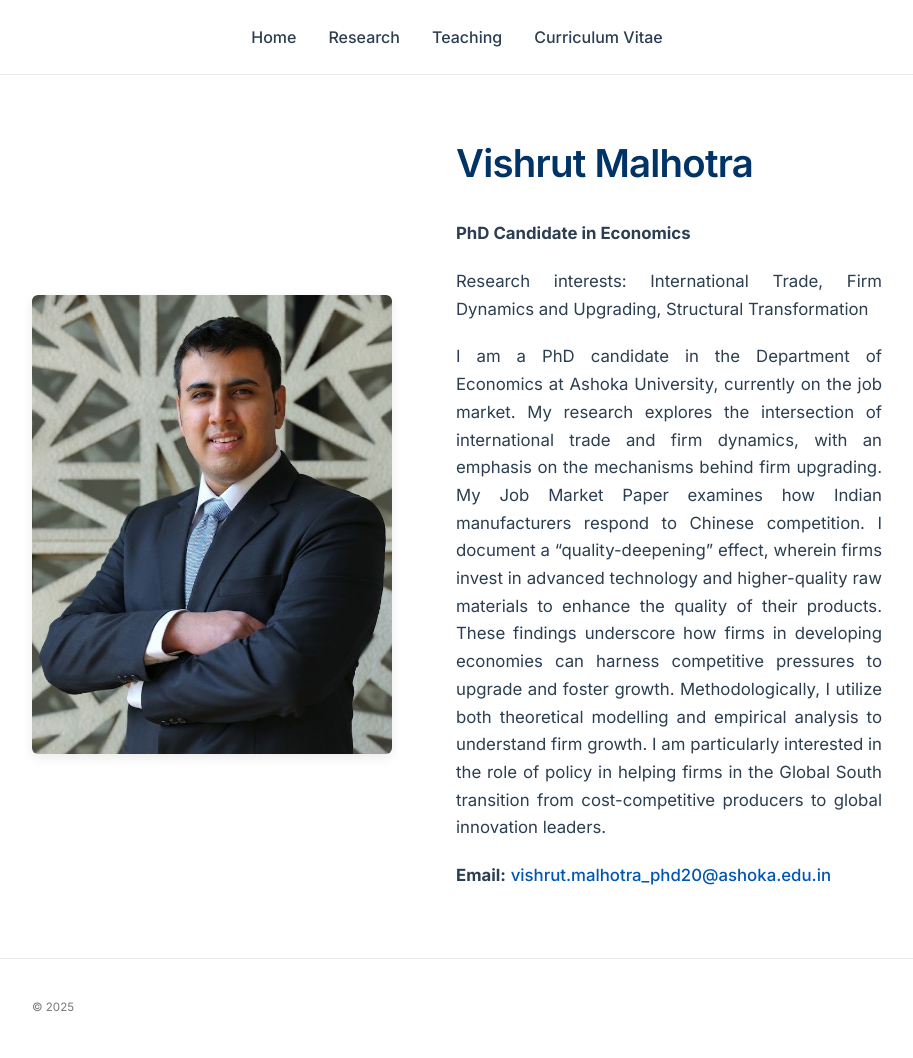
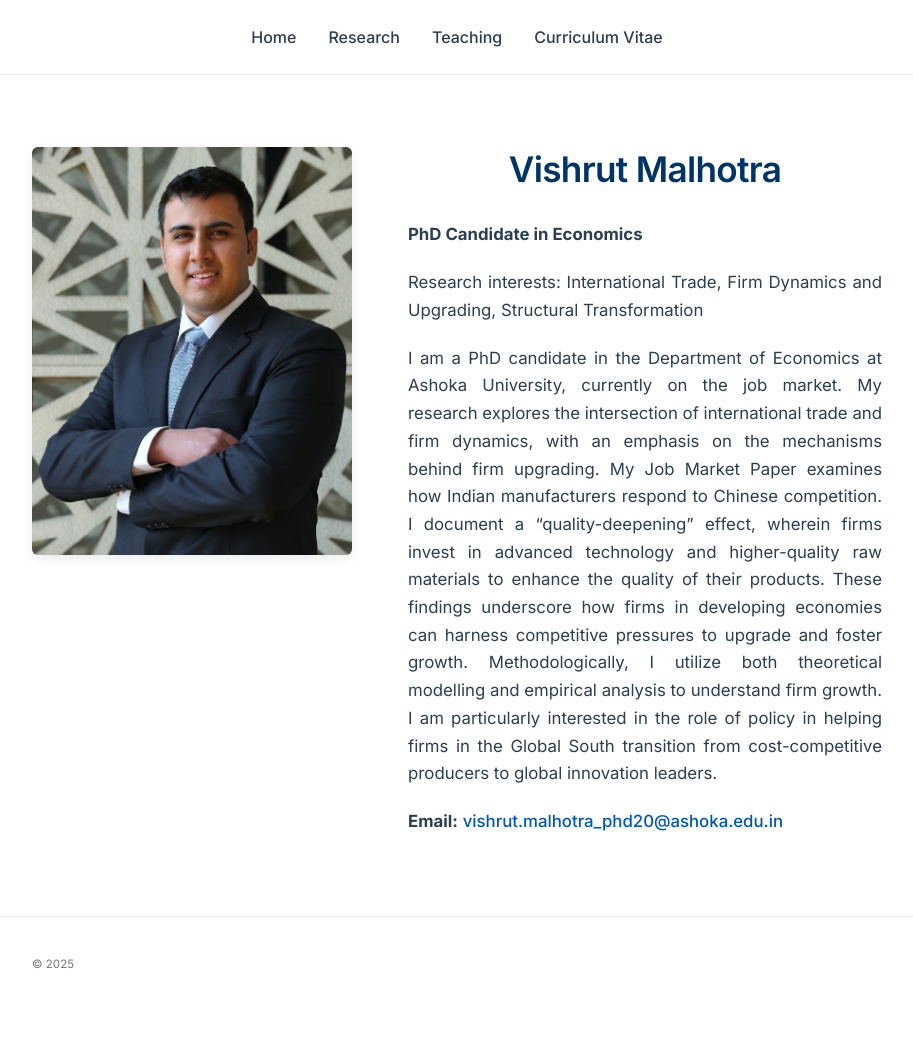
Before and after one commit to malhotravishrut/malhotravishrut.github.io, a Jekyll site: the page built from index.md, in a window 1280 px wide. Shown: the whole page, without its empty margins (183-1096 px from the left). Built offline with Jekyll 4.4.1, drawn with Linux system fonts in a browser that asks for light colours; after the commit the page ends 1015 px from its top, so only the background shows below that.

Commit message:
Update main.css

```diff
--- a/assets/main.css
+++ b/assets/main.css
@@ -10,7 +10,7 @@
   --color-link-hover: #003366;
   --color-bg: #ffffff;
   --color-border: #eaeaea;
-  --max-width: 900px;          /* Slightly wider to accommodate larger image */
+  --max-width: 900px;
 }
 
 * { box-sizing: border-box; }
@@ -61,30 +61,43 @@ a:hover {
 /* =========================================
    3. TYPOGRAPHY
    ========================================= */
+/* CENTER TITLES FIX */
 h1, h2, h3, h4 {
   font-weight: 600;
   color: #111;
-  margin-top: 2em;
+  margin-top: 1.5em;
   margin-bottom: 0.8em;
   line-height: 1.3;
 }
 
-h1 { font-size: 2rem; letter-spacing: -0.02em; }
-h2 { font-size: 1.5rem; border-bottom: 1px solid var(--color-border); padding-bottom: 0.3em; }
+/* Force all main Page Titles (and your Name) to Center */
+h1 {
+  font-size: 2.2rem;
+  letter-spacing: -0.02em;
+  text-align: center;      /* The Key Fix */
+  margin-top: 0;           /* Pull it up slightly */
+  color: var(--color-primary);
+}
+
+/* Keep h2 (subheadings) left aligned or centered?
+   Usually left is better for reading flow, but let's clean them up. */
+h2 {
+  font-size: 1.5rem;
+  border-bottom: 1px solid var(--color-border);
+  padding-bottom: 0.3em;
+}
+
 h3 { font-size: 1.25rem; margin-top: 1.5em; }
 
-/* JUSTIFIED TEXT UPDATE */
 p {
   margin-bottom: 1.2em;
-  text-align: justify; /* Makes text block rectangular */
+  text-align: justify;
 }
 
-/* Page Titles */
+/* Sub-page titles specific class */
 .page-title {
-  margin-top: 0;
-  margin-bottom: 1.5em;
-  font-size: 2.2rem;
-  color: var(--color-primary);
+  text-align: center;
+  margin-bottom: 2em;
 }
 
 /* =========================================
@@ -92,62 +105,53 @@ p {
    ========================================= */
 .site-header {
   padding: 1.5em 0;
-  margin-bottom: 3em;
+  margin-bottom: 2.5em; /* Reduced slightly to bring Title closer */
   border-bottom: 1px solid var(--color-border);
   background-color: #fff;
 }
 
-/* NAVIGATION UPDATE: CENTERED */
 .site-header .site-nav {
   display: flex;
-  justify-content: center; /* Centered looks cleaner */
+  justify-content: center; /* Center Nav */
   gap: 2em;
   font-size: 1rem;
   font-weight: 500;
 }
 
-.site-header a {
-  color: var(--color-text);
+.site-header a { color: var(--color-text); }
+.site-header a:hover { color: var(--color-primary); text-decoration: none; }
+
+/* =========================================
+   5. HOME PAGE (Structure)
+   ========================================= */
+/* We will move the Name H1 outside of this container in HTML
+   so it sits centered on top of the split layout */
+
+.home-container {
+  display: flex;
+  align-items: flex-start; /* Align top so text starts parallel to image top */
+  gap: 3.5em;
+  margin-top: 2em;
 }
 
-.site-header a:hover {
-  color: var(--color-primary);
-  text-decoration: none;
-}
-
-/* =========================================
-   5. HOME PAGE (Bio Section)
-   ========================================= */
-.home-container {
-  display: flex;
-  align-items: center; /* Vertically Centers the image */
-  gap: 4em;            /* More space between image and text */
-  margin-top: 1em;
-}
-
-/* IMAGE UPDATE: LARGER */
 .home-photo img {
-  width: 360px;        /* Increased size to match text height */
+  width: 320px;
   height: auto;
   border-radius: 6px;
   box-shadow: 0 4px 12px rgba(0,0,0,0.08);
   object-fit: cover;
-  display: block;      /* Fixes random whitespace */
+  display: block;
 }
 
-.home-text h1 {
-  margin-top: 0;
-  color: var(--color-primary);
-  font-size: 2.4rem;
+.home-text {
+  /* No special styles needed, just holds the P tags */
 }
 
 .home-text p {
   font-size: 1.05rem;
 }
 
-.home-text a[href^="mailto"] {
-  font-weight: 500;
-}
+.home-text a[href^="mailto"] { font-weight: 500; }
 
 /* =========================================
    6. TABLES
@@ -164,9 +168,7 @@ td, th {
   border-bottom: 1px solid var(--color-border);
 }
 
-tr:last-child td {
-  border-bottom: none;
-}
+tr:last-child td { border-bottom: none; }
 
 /* =========================================
    7. FOOTER
@@ -183,7 +185,6 @@ tr:last-child td {
    8. MOBILE RESPONSIVENESS
    ========================================= */
 @media (max-width: 850px) {
-  /* Stack Home Page on tablets/phones */
   .home-container {
     flex-direction: column;
     align-items: center;
@@ -191,9 +192,7 @@ tr:last-child td {
     gap: 2em;
   }
 
-  .home-photo img {
-    width: 220px; /* Smaller on mobile */
-  }
+  .home-photo img { width: 220px; }
 
   .site-header .site-nav {
     flex-wrap: wrap;
@@ -207,3 +206,10 @@ tr:last-child td {
    ========================================= */
 .cv-page .wrapper { max-width: 100%; padding: 0; }
 .cv-page .site-header { margin-bottom: 0; }
+
+/* Ensure Title on CV page stays centered despite full width */
+.cv-page .page-title {
+  text-align: center;
+  margin-top: 1em;
+  margin-bottom: 1em;
+}
```
